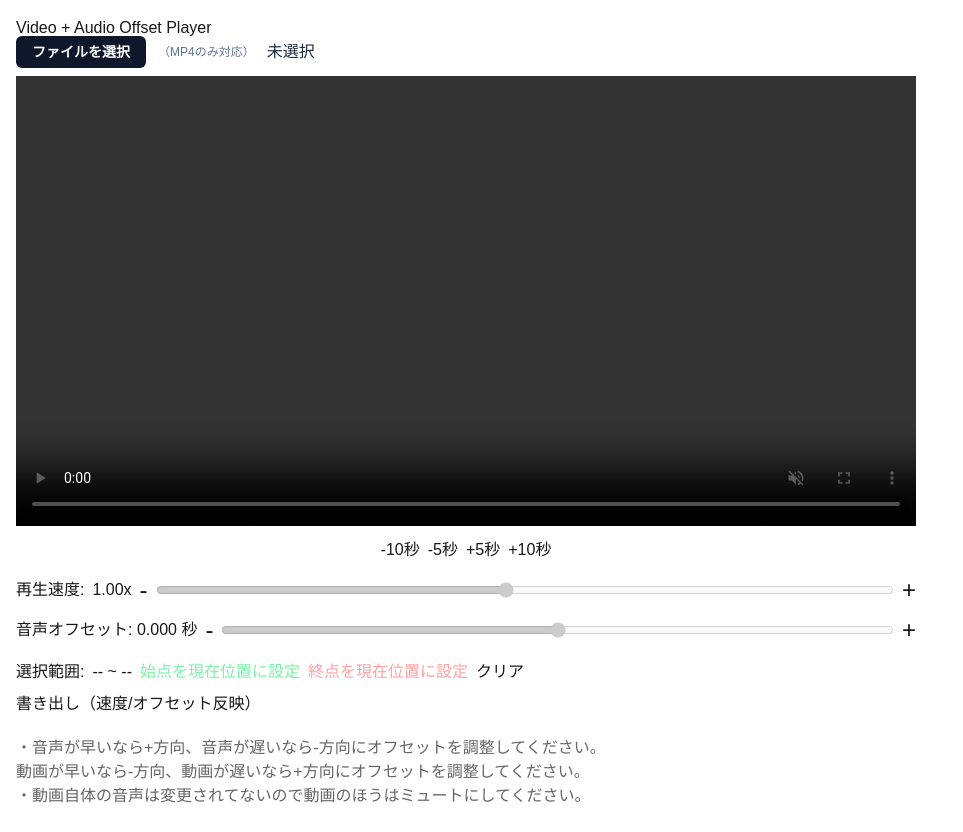
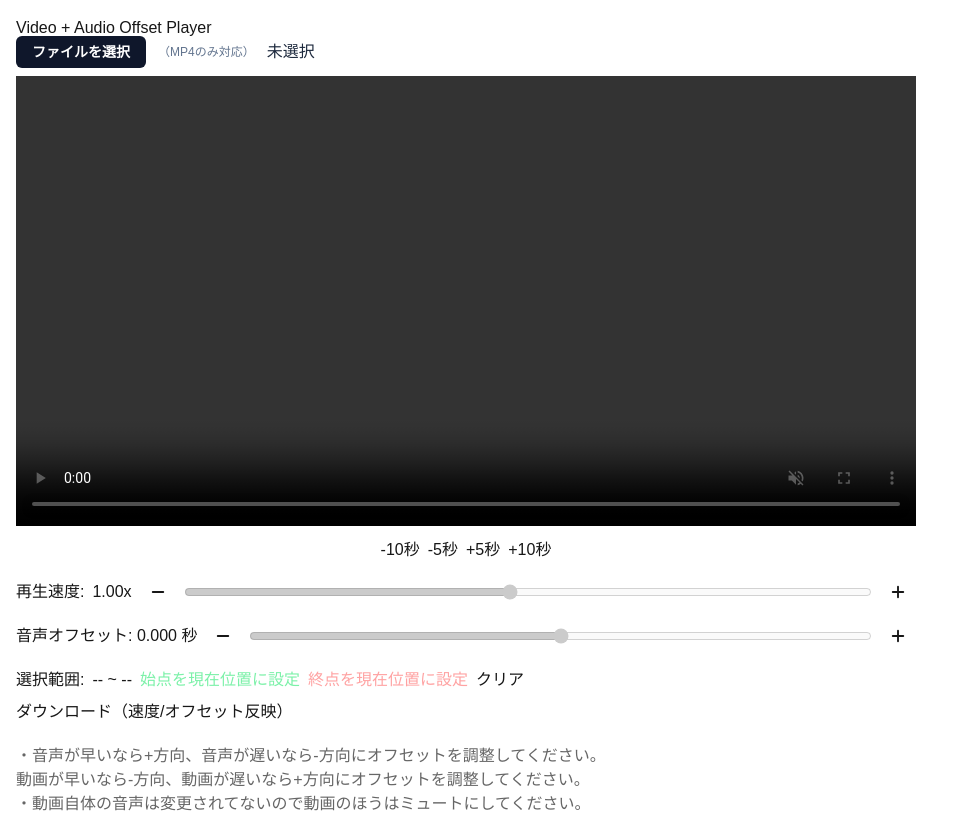
Before and after one commit to Onlysuuji/my-app, a Next.js app: page / in a window 1280 px wide. Shown: the whole page, without its empty margins (0-963 px from the left). Built offline with nearby package versions, Linux system fonts and the light colour scheme.

Commit message:
vapdsiofj

```diff
--- a/app/lib/ffmpeg-export.ts
+++ b/app/lib/ffmpeg-export.ts
@@ -234,8 +234,8 @@ export async function exportVideoWithOffset(options: ExportOptions) {
   } catch {
     const detail = logBuffer.slice(-25).join("\n");
     const message = detail
-      ? `書き出しに失敗しました。\n\nFFmpeg log:\n${detail}`
-      : "書き出しに失敗しました。";
+      ? `保存に失敗しました。\n\nFFmpeg log:\n${detail}`
+      : "保存に失敗しました。";
     throw new Error(message);
   }
 
--- a/app/player.tsx
+++ b/app/player.tsx
@@ -5,6 +5,13 @@ import Script from "next/script";
 import { exportVideoWithOffset } from "./lib/ffmpeg-export";
 
 // 同期方式は seekSync のみ使用
+const iconButtonStyle: React.CSSProperties = {
+  width: 36,
+  height: 36,
+  display: "inline-flex",
+  alignItems: "center",
+  justifyContent: "center",
+};
 
 
 export default function Player() {
@@ -42,8 +49,10 @@ export default function Player() {
 
   // safeSetCurrentTime の “古いリトライ上書き” 防止トークン
   const seekTokenRef = useRef(0);
+  const playStartTokenRef = useRef(0);
 
   const urlForCleanup = useRef<string | null>(null);
+  const [isVideoFullscreen, setIsVideoFullscreen] = useState(false);
 
   // ファイル選択
   const onPickFile = (file: File | null) => {
@@ -93,6 +102,7 @@ export default function Player() {
   };
 
   const onVideoPause = () => {
+    playStartTokenRef.current += 1;
     const a = audioRef.current;
     a?.pause();
     setPlaying(false);
@@ -151,7 +161,6 @@ export default function Player() {
       URL.revokeObjectURL(url);
     } catch (err) {
       const message = err instanceof Error ? err.message : String(err ?? "export failed");
-      // eslint-disable-next-line no-console
       console.error("export failed:", err);
       setExportError(message);
     } finally {
@@ -161,6 +170,7 @@ export default function Player() {
 
   // 動画の controls から再生された場合の同期開始
   const startFromVideo = async () => {
+    const startToken = ++playStartTokenRef.current;
     const v = videoRef.current;
     const a = audioRef.current;
     if (!v || !a || !srcUrl) return;
@@ -181,12 +191,21 @@ export default function Player() {
       seekTokenRef
     );
 
-    // video → audio の順で開始（安定しやすい）
-    await v.play();
-    await a.play();
+    // onPlay で呼ばれるため video.play() は不要。audio.play() だけ同期して開始。
+    try {
+      await a.play();
+    } catch (err) {
+      // 再生中断（pause 競合）による AbortError は想定内として握りつぶす
+      if (!isPlayInterruptedError(err)) {
+        console.error("audio play failed:", err);
+      }
+      return;
+    }
+    if (startToken !== playStartTokenRef.current) return;
 
     // 次フレームでもう一回合わせる（初期ズレ潰し）
     requestAnimationFrame(() => {
+      if (startToken !== playStartTokenRef.current) return;
       const vNow = videoRef.current;
       const aNow = audioRef.current;
       if (!vNow || !aNow) return;
@@ -337,6 +356,27 @@ export default function Player() {
     }
   }, [srcUrl]);
 
+  useEffect(() => {
+    const onFullscreenStateChange = () => {
+      const fullscreenEl = document.fullscreenElement;
+      setIsVideoFullscreen(fullscreenEl === videoRef.current);
+    };
+    const onBeginFullscreen = () => setIsVideoFullscreen(true);
+    const onEndFullscreen = () => setIsVideoFullscreen(false);
+    const v = videoRef.current;
+
+    document.addEventListener("fullscreenchange", onFullscreenStateChange);
+    // iOS Safari のネイティブ fullscreen 用
+    v?.addEventListener("webkitbeginfullscreen", onBeginFullscreen as EventListener);
+    v?.addEventListener("webkitendfullscreen", onEndFullscreen as EventListener);
+
+    return () => {
+      document.removeEventListener("fullscreenchange", onFullscreenStateChange);
+      v?.removeEventListener("webkitbeginfullscreen", onBeginFullscreen as EventListener);
+      v?.removeEventListener("webkitendfullscreen", onEndFullscreen as EventListener);
+    };
+  }, []);
+
   // アンマウント時の後始末
   useEffect(() => {
     return () => {
@@ -378,7 +418,12 @@ export default function Player() {
           muted
           ref={videoRef}
           controls
-          style={{ width: "100%", background: "#000" }}
+          style={{
+            width: "100%",
+            height: isVideoFullscreen ? "100%" : "auto",
+            background: "#000",
+            objectFit: isVideoFullscreen ? "cover" : "contain",
+          }}
           onSeeked={onVideoSeeked}
           onPlay={startFromVideo}
           onPause={onVideoPause}
@@ -440,11 +485,12 @@ export default function Player() {
           <span>{playbackRate.toFixed(2)}x</span>
           <button
             type="button"
+            aria-label="再生速度を下げる"
             onClick={() => setPlaybackRate((r) => clamp(r - 0.05, 0.1, 2.0))}
             disabled={!srcUrl}
-            className="text-2xl"
+            style={iconButtonStyle}
           >
-            -
+            <MinusIcon />
           </button>
           <input
             type="range"
@@ -458,11 +504,12 @@ export default function Player() {
           />
           <button
             type="button"
+            aria-label="再生速度を上げる"
             onClick={() => setPlaybackRate((r) => clamp(r + 0.05, 0.1, 2.0))}
             disabled={!srcUrl}
-            className="text-2xl"
+            style={iconButtonStyle}
           >
-            +
+            <PlusIcon />
           </button>
         </div>
 
@@ -471,11 +518,12 @@ export default function Player() {
             <span>音声オフセット: {offsetSec.toFixed(3)} 秒</span>
             <button
               type="button"
+              aria-label="音声オフセットを下げる"
               onClick={() => setOffsetSec((v) => clamp(v - 0.005, -1.0, 1.0))}
               disabled={!srcUrl}
-              className="text-2xl"
+              style={iconButtonStyle}
             >
-              -
+              <MinusIcon />
             </button>
             <input
               type="range"
@@ -494,11 +542,12 @@ export default function Player() {
             />
             <button
               type="button"
+              aria-label="音声オフセットを上げる"
               onClick={() => setOffsetSec((v) => clamp(v + 0.005, -1.0, 1.0))}
               disabled={!srcUrl}
-              className="text-2xl"
+              style={iconButtonStyle}
             >
-              +
+              <PlusIcon />
             </button>
           </div>
           <pre ref={debugRef} style={{ margin: 0, fontSize: 12, color: "#444" }} />
@@ -561,7 +610,7 @@ export default function Player() {
                 trimStartSec >= trimEndSec)
             }
           >
-            {exporting ? "書き出し中…" : "書き出し（速度/オフセット反映）"}
+            {exporting ? "ダウンロード中…" : "ダウンロード（速度/オフセット反映）"}
           </button>
           {exporting && <span>{Math.round(exportProgress * 100)}%</span>}
           {exportError && (
@@ -585,6 +634,47 @@ export default function Player() {
 
 function clamp(x: number, lo: number, hi: number) {
   return Math.max(lo, Math.min(hi, x));
+}
+
+function MinusIcon() {
+  return (
+    <svg
+      width="18"
+      height="18"
+      viewBox="0 0 24 24"
+      fill="none"
+      stroke="currentColor"
+      strokeWidth={2.5}
+      strokeLinecap="round"
+      strokeLinejoin="round"
+      aria-hidden="true"
+    >
+      <path d="M5 12h14" />
+    </svg>
+  );
+}
+
+function PlusIcon() {
+  return (
+    <svg
+      width="18"
+      height="18"
+      viewBox="0 0 24 24"
+      fill="none"
+      stroke="currentColor"
+      strokeWidth={2.5}
+      strokeLinecap="round"
+      strokeLinejoin="round"
+      aria-hidden="true"
+    >
+      <path d="M12 5v14" />
+      <path d="M5 12h14" />
+    </svg>
+  );
+}
+
+function isPlayInterruptedError(err: unknown) {
+  return err instanceof DOMException && err.name === "AbortError";
 }
 
 /**
```
